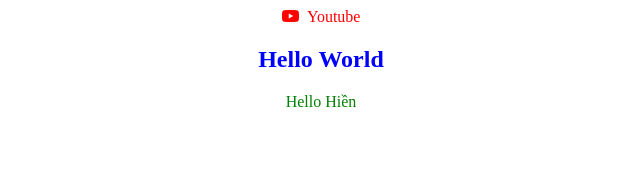
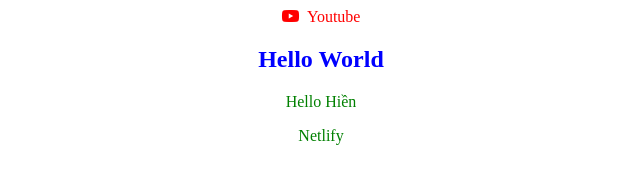
Before and after one commit to Hienba/hienba.github.io, a plain HTML site: page docs/index.html in a window 1280 px wide. Shown: the full height of the page, 319-959 px from the left. Drawn offline with Linux system fonts and the light colour scheme.

Commit message:
Update index.html

```diff
--- a/docs/index.html
+++ b/docs/index.html
@@ -14,6 +14,7 @@
     </div>
     <h2>Hello World</h2>
     <p>Hello Hiền</p>
+    <p>Netlify</p>
   </center>
 </body>
 </html>
```
